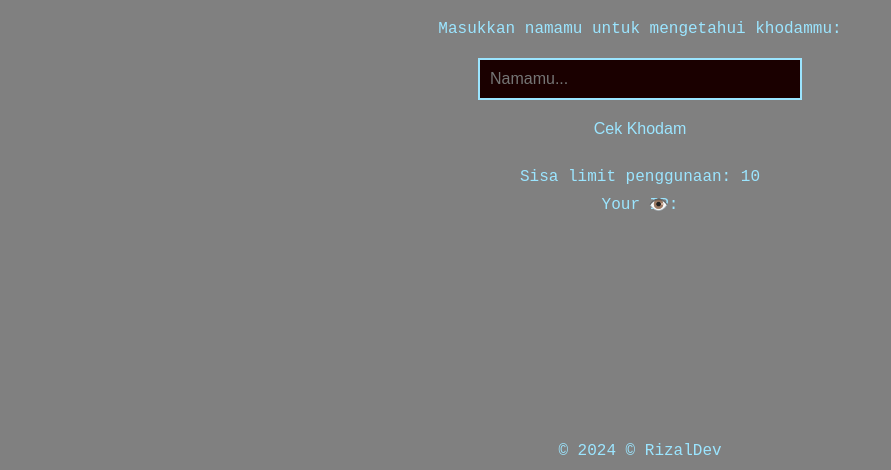
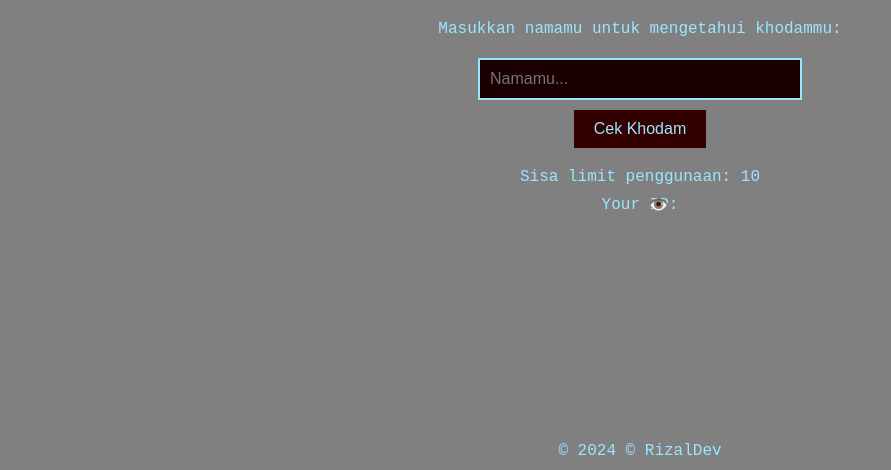
Before and after one commit to rizalfvnky/Cek-kodam, a plain HTML site: page index.html in a window 1280 px wide. Shown: the part 330-800 px from the top of the page, without its empty margins (0-891 px from the left). Drawn offline with Linux system fonts and the light colour scheme; no server answers.

Commit message:
Update index.html

```diff
--- a/index.html
+++ b/index.html
@@ -35,7 +35,7 @@
             padding: 10px 20px;
             font-size: 16px;
             border: none;
-            background-color: #808080;
+            background-color: #330000;
             color: #9be5ff;
             cursor: pointer;
             margin-top: 10px;
```
